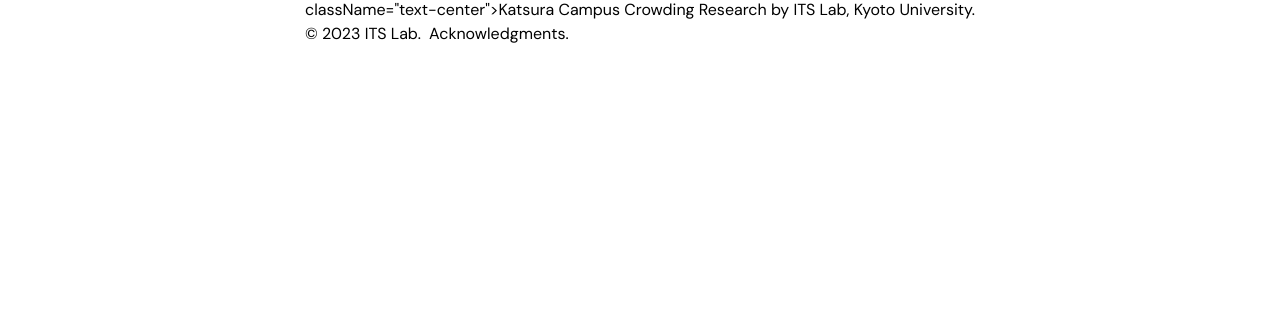
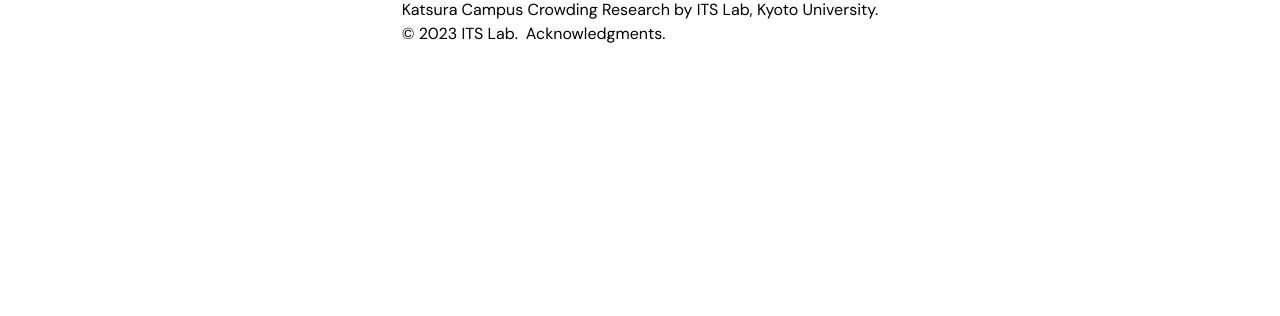
Before and after one commit to erico19/katsura-crowding, a Gatsby site in the folder frontend/: page /using-dsg in a window 1280 px wide. Shown: the part 484-800 px from the top of the page. Built offline with nearby package versions, Linux system fonts and the light colour scheme; Gatsby itself is replaced by a stand-in of ours.

Commit message:
Update Footer.js

```diff
--- a/frontend/src/components/Footer.js
+++ b/frontend/src/components/Footer.js
@@ -14,7 +14,7 @@
           />
         </div>
         <div className="mx-auto">
-          <p> className="text-center">Katsura Campus Crowding Research by ITS Lab, Kyoto University. </p>
+          <p className="text-center">Katsura Campus Crowding Research by ITS Lab, Kyoto University. </p>
           <div className="flex gap-2">
             <p className="text-center">© {new Date().getFullYear()} ITS Lab.</p>
             <Link to="/acknowledgements" className="text-center">Acknowledgments.</Link>
```
